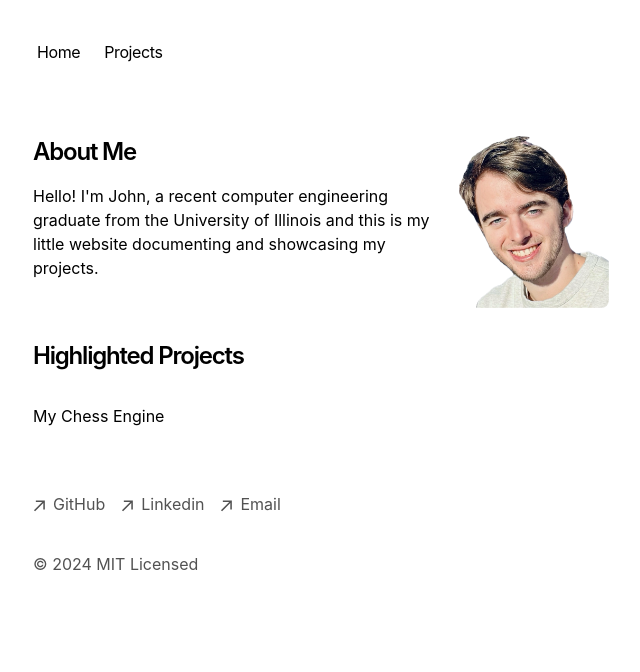
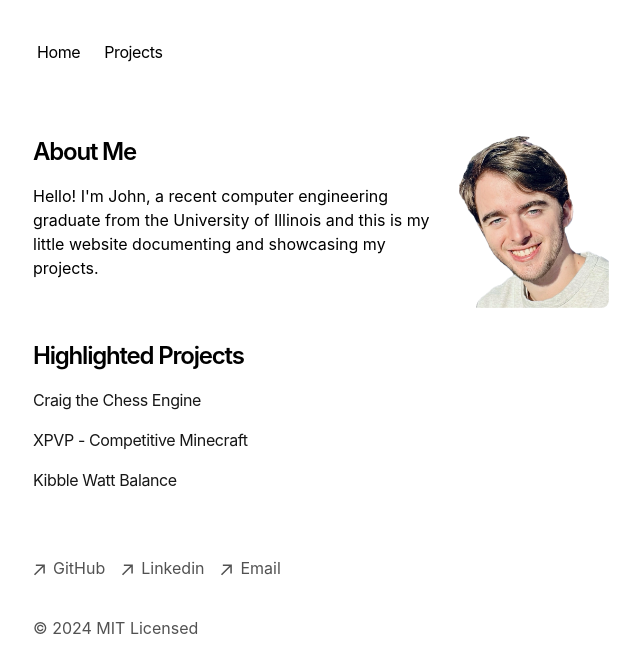
Before and after one commit to Royalflamejlh/portfolio, a Next.js app: page / in a window 1280 px wide. Shown: the top 672 px of the page, without its empty margins (319-959 px from the left). Built offline with nearby package versions, Linux system fonts and the light colour scheme.

Commit message:
Fixed the highlighted projects

```diff
--- a/app/page.tsx
+++ b/app/page.tsx
@@ -1,4 +1,5 @@
 import { ProjectPosts } from 'app/components/posts'
+import Link from 'next/link'
 
 export default function Page() {
   return (
@@ -23,13 +24,46 @@ export default function Page() {
         />
       </div>
 
-      <h1 className="mb-8 text-2xl font-semibold tracking-tighter">
+      <h1 className="mb-4 text-2xl font-semibold tracking-tighter">
         Highlighted Projects
       </h1>
 
-      <div className="my-8">
-        <p> My Chess Engine</p>
+      <div className="mb-8">
+        <Link
+          key="craig"
+          className="flex flex-col space-y-1 mb-4"
+          href={`/projects/craig`}
+        >
+          <div className="w-full flex flex-col md:flex-row space-x-0 md:space-x-2">
+            <p className="text-neutral-900 dark:text-neutral-100 tracking-tight">
+              {"Craig the Chess Engine"}
+            </p>
+          </div>
+        </Link>
+        <Link
+          key="xpvp"
+          className="flex flex-col space-y-1 mb-4"
+          href={`/projects/xpvp`}
+        >
+          <div className="w-full flex flex-col md:flex-row space-x-0 md:space-x-2">
+            <p className="text-neutral-900 dark:text-neutral-100 tracking-tight">
+              {"XPVP - Competitive Minecraft"}
+            </p>
+          </div>
+        </Link>
+        <Link
+          key="watt-balance"
+          className="flex flex-col space-y-1 mb-4"
+          href={`/projects/watt-balance`}
+        >
+          <div className="w-full flex flex-col md:flex-row space-x-0 md:space-x-2">
+            <p className="text-neutral-900 dark:text-neutral-100 tracking-tight">
+              {"Kibble Watt Balance"}
+            </p>
+          </div>
+        </Link>
       </div>
+
     </section>
   )
 }
```
